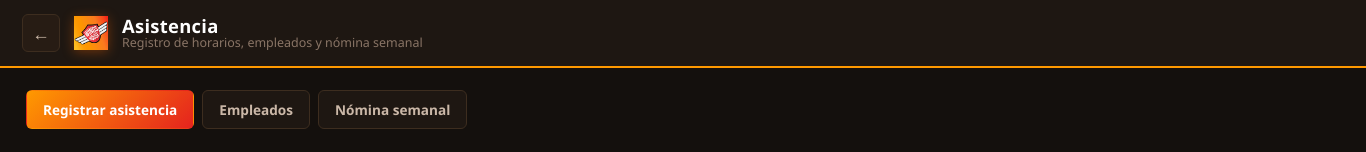
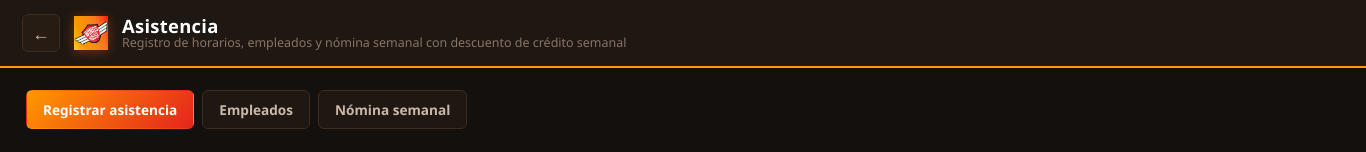
Before and after one commit to Vargas9973-boop/WINGS-HOUSE-ESCRITORIO, an Electron app: page attendance.html in a window 1366 px wide. Shown: the top 152 px of the page. Drawn offline with Linux system fonts and the light colour scheme; no server answers.

Commit message:
fix: descripcion mas larga modulo asistencia

```diff
--- a/attendance.html
+++ b/attendance.html
@@ -16,7 +16,7 @@
         <img src="logo.png" alt="Wings House" class="header-logo">
         <div class="module-title">
           <h1>Asistencia</h1>
-          <span>Registro de horarios, empleados y nómina semanal</span>
+          <span>Registro de horarios, empleados y nómina semanal con descuento de crédito semanal</span>
         </div>
       </div>
     </header>
--- a/package.json
+++ b/package.json
@@ -1,6 +1,6 @@
 {
   "name": "wings-house-admin",
-  "version": "2.2.0",
+  "version": "2.2.1",
   "description": "Sistema administrativo Wings House - Ventas, Catálogo, Inventarios, Merma, Costos y Asistencia (Supabase)",
   "main": "main.js",
   "author": "Wings House",
```
Also changed, not shown: ERROR_DE_COMANDAS_PROCESAR_PAGO.png (deleted), ERROR_DE_IMPRESION_DE_TICKET.png (deleted), MENU_BEBIDAS.jpeg (deleted), MENU_COMESTIBLES.jpeg (deleted), PROMO_MARTES.jpg (deleted).
